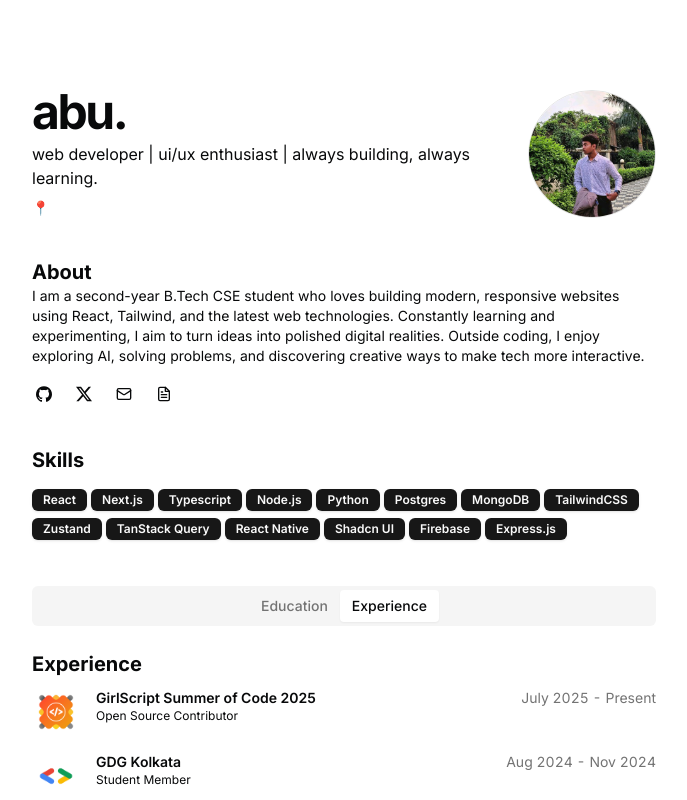
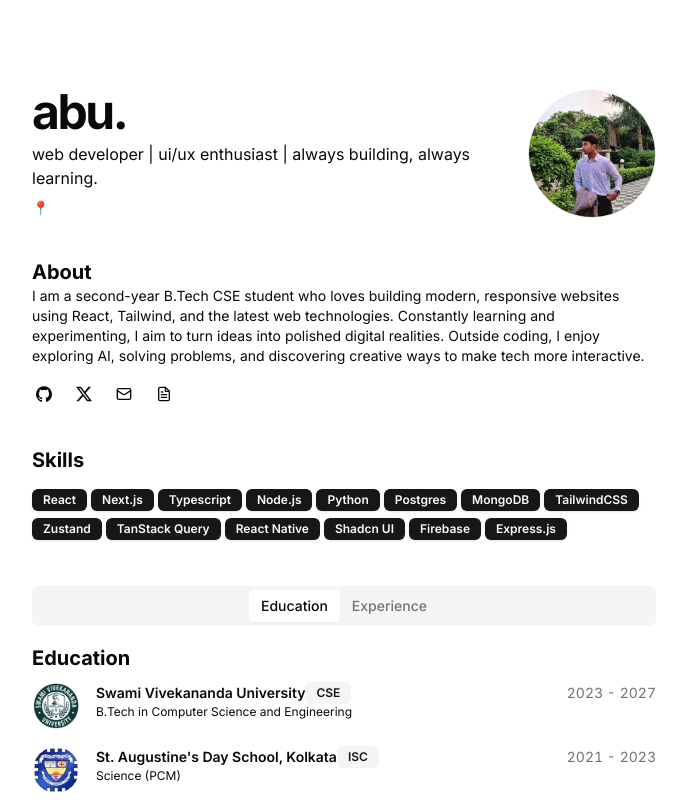
Before and after one commit to abufarisdev/portfolio-1, a Next.js app: page / in a window 1280 px wide. Shown: the top 800 px of the page, without its empty margins (296-983 px from the left). Built offline with nearby package versions, Linux system fonts and the light colour scheme.

Commit message:
add blur fade animation to the education section

```diff
--- a/src/app/page.tsx
+++ b/src/app/page.tsx
@@ -99,7 +99,7 @@ export default function Page() {
         </div>
       </section>
       <section id="tabs" className="w-full">
-  <Tabs defaultValue="experience" className="w-full">
+        <Tabs defaultValue="education" className="w-full">
           {/* Tab Buttons */}
           <TabsList className="flex justify-center mb-6">
             <TabsTrigger value="education">Education</TabsTrigger>
@@ -109,6 +109,7 @@ export default function Page() {
 
           {/* Experience Section */}
           <TabsContent value="experience">
+            <BlurFade delay={BLUR_FADE_DELAY * 11}>
               <div className="space-y-4 w-full">
                 <h2 className="text-xl font-bold">Experience</h2>
                 {DATA.work.map((work, id) => (
@@ -129,10 +130,13 @@ export default function Page() {
                   </BlurFade>
                 ))}
               </div>
+            </BlurFade>
           </TabsContent>
+
 
           {/* Education Section */}
           <TabsContent value="education">
+            <BlurFade delay={BLUR_FADE_DELAY*11}>
             <div className="space-y-4 w-full">
               <h2 className="text-xl font-bold">Education</h2>
               {DATA.education.map((edu, id) => (
@@ -153,6 +157,7 @@ export default function Page() {
                 </BlurFade>
               ))}
             </div>
+            </BlurFade>
           </TabsContent>
         </Tabs>
       </section>
```
Lines whose indentation alone changed are shown as unchanged.
